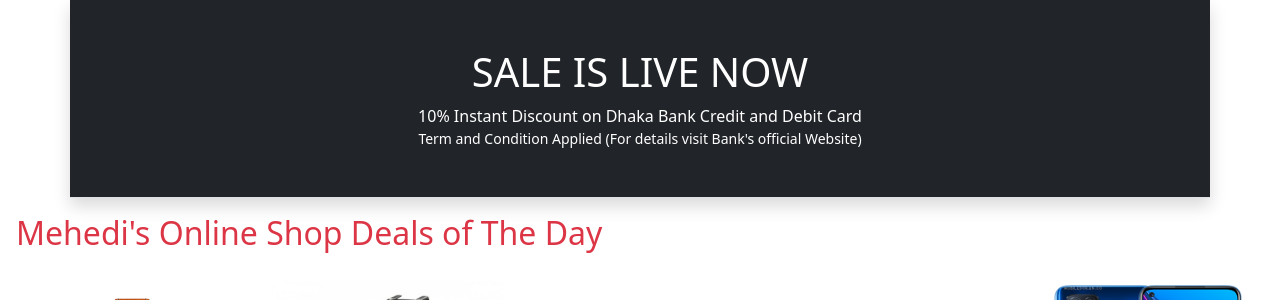
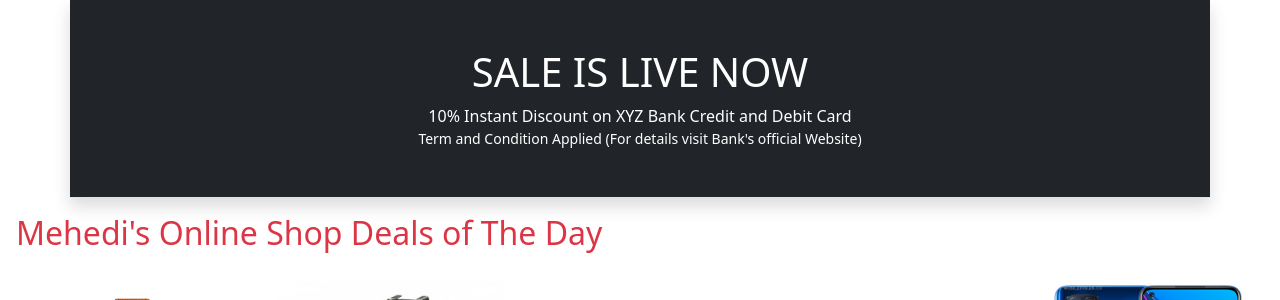
Before and after one commit to MehediMashfan086/Django-Shopping_eCommerce_Website, a Django app: page / in a window 1280 px wide. Shown: the part 801-1101 px from the top of the page. Run offline with Django 3.2, Linux system fonts and the light colour scheme; some libraries are stand-ins or nearby versions.

Commit message:
Saving to GitHub

```diff
--- a/app/static/app/js/myscript.js
+++ b/app/static/app/js/myscript.js
@@ -1,4 +1,4 @@
-$('#slider1, #slider2, #slider3').owlCarousel({
+$('#slider1, #slider2').owlCarousel({
     loop: true,
     margin: 20,
     responsiveClass: true,
--- a/app/templates/app/home.html
+++ b/app/templates/app/home.html
@@ -36,7 +36,7 @@
 <div class="container">
   <div class="row bg-dark text-center p-5 text-white border-bottom shadow">
     <h1>SALE IS LIVE NOW</h1>
-    <span>10% Instant Discount on Dhaka Bank Credit and Debit Card</span>
+    <span>10% Instant Discount on XYZ Bank Credit and Debit Card</span>
     <small class="fw-lighter">Term and Condition Applied (For details visit Bank's official Website)</small>
   </div>
 </div>
```
